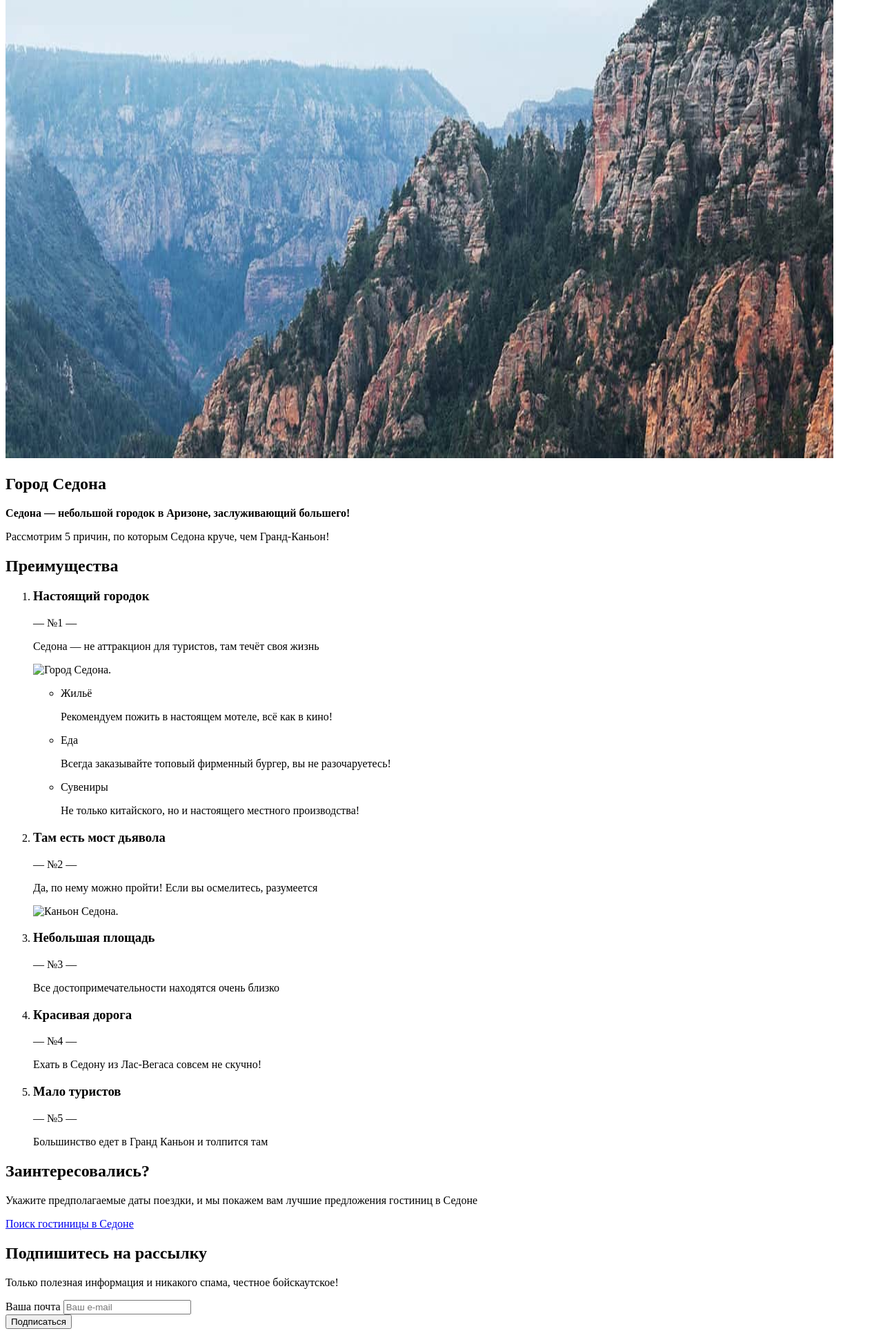
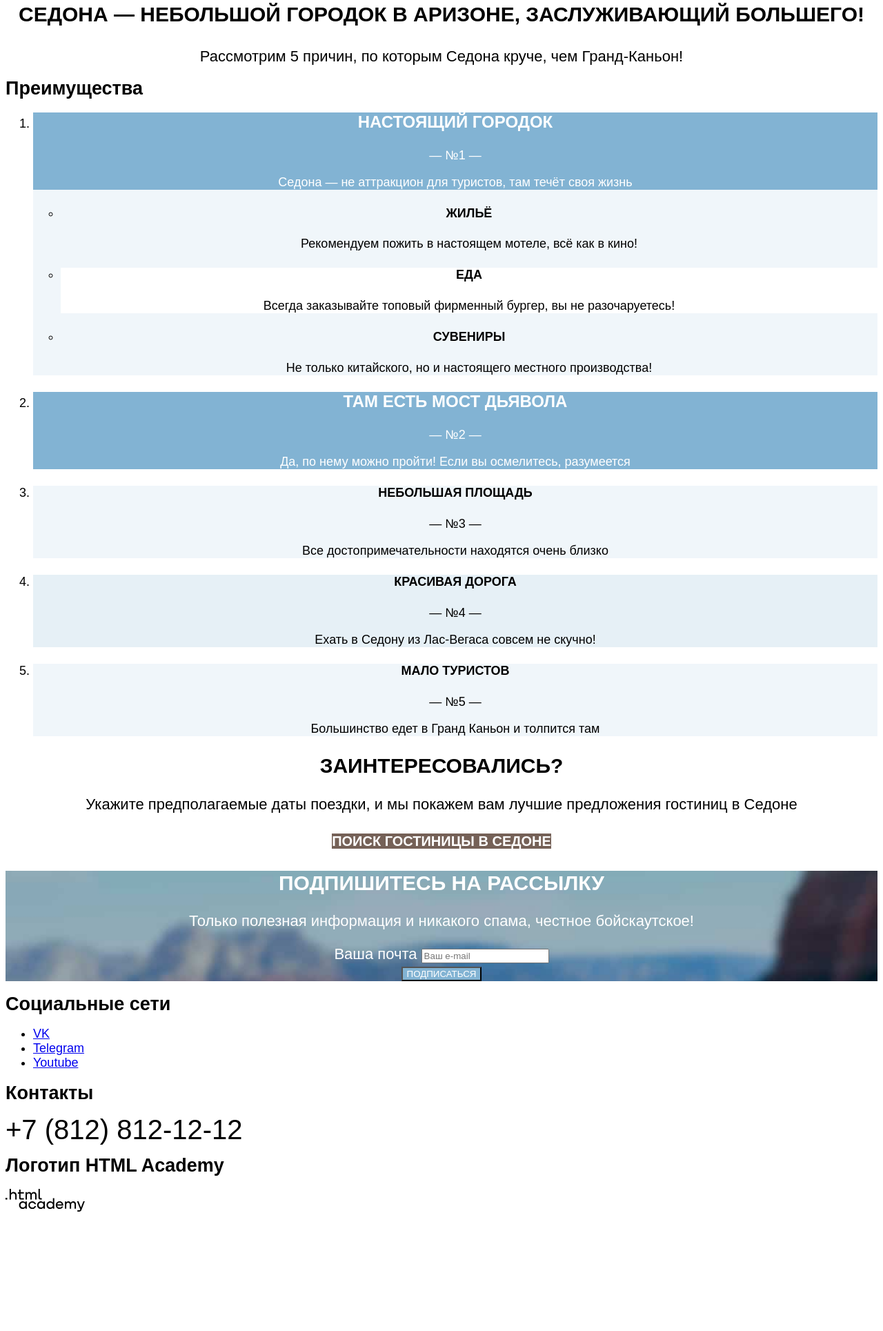
Before and after one commit to htmlacademy-htmlcss/2041827-sedona-34, a plain HTML site: page index.html in a window 1280 px wide. Shown: the part 394-2323 px from the top of the page at 69% size. After the commit the page ends 2163 px from the top, so only its background shows below. Drawn offline with Linux system fonts and the light colour scheme.

Commit message:
Добавляет базовую стилизацию

```diff
--- a/index.html
+++ b/index.html
@@ -4,6 +4,7 @@
 <head>
   <meta charset="utf-8">
   <title>HTML Academy: Седона</title>
+  <link rel="stylesheet" href="styles/styles.css">
 </head>
 
 <body>
@@ -38,7 +39,7 @@
         <li class="navigation-user">
           <a class="button header-button" href="#">
             <span class="visually-hidden">
-              Хочу сюда
+              Хочу сюда!
             </span>
           </a>
         </li>
@@ -50,12 +51,10 @@
     <section class="welcome">
       <h1 class="visually-hidden">Добро пожаловать в город Седона</h1>
       <img class="welcome-image" src="images/welcome-words.svg" width="457" height="351" alt="Welcome to the gorgeous Sedona. Because the Grand Canyon sucks!">
-      <img class="welcome-background" src="images/background/index-background.jpg" width="1200" height="767" alt="Фотография каньона.">
-      <img class="welcome-divider" src="#" alt="">
     </section>
     <section class="small-town">
       <h2 class="visually-hidden">Город Седона</h2>
-      <p><b>Седона — небольшой городок в Аризоне, заслуживающий большего!</b></p>
+      <p class="small-town-description">Седона — небольшой городок в Аризоне, заслуживающий большего!</p>
       <p>Рассмотрим 5 причин, по которым Седона круче, чем Гранд-Каньон!</p>
     </section>
     <section class="advantages">
@@ -63,22 +62,21 @@
       <ol class="advantages-list">
         <li class="advantages-item">
           <div class="advantages-item-text">
-            <h3 class="advantages-item-title"><b>Настоящий городок</b></h3>
+            <h3 class="advantages-item-title">Настоящий городок</h3>
             <span class="advantages-number">— №1 —</span>
             <p>Седона — не аттракцион для туристов, там течёт своя жизнь</p>
           </div>
-          <img class="advantages-item-img" src="#" alt="Город Седона.">
           <ul class="advantages-sublist">
             <li class="advantages-subitem">
-              <p>Жильё</p>
+              <h4>Жильё</h4>
               <p>Рекомендуем пожить в настоящем мотеле, всё как в кино!</p>
             </li>
-            <li class="advantages-subitem">
-              <p>Еда</p>
+            <li class="advantages-subitem advantages-item-food">
+              <h4>Еда</h4>
               <p>Всегда заказывайте топовый фирменный бургер, вы не разочаруетесь!</p>
             </li>
             <li class="advantages-subitem">
-              <p>Сувениры</p>
+              <h4>Сувениры</h4>
               <p>Не только китайского, но и настоящего местного производства!</p>
             </li>
           </ul>
@@ -89,20 +87,19 @@
             <span class="advantages-number">— №2 —</span>
             <p>Да, по нему можно пройти! Если вы осмелитесь, разумеется</p>
           </div>
-          <img class="advantages-item-img" src="#" alt="Каньон Седона.">
         </li>
-        <li class="advantage-item">
-          <h3>Небольшая площадь</h3>
+        <li class="advantages-item">
+          <h4>Небольшая площадь</h4>
           <span class="advantages-number">— №3 —</span>
           <p>Все достопримечательности находятся очень близко</p>
         </li>
-        <li class="advantage-item">
-          <h3>Красивая дорога</h3>
+        <li class="advantages-item advantages-item-road">
+          <h4>Красивая дорога</h4>
           <span class="advantages-number">— №4 —</span>
           <p>Ехать в Седону из Лас-Вегаса совсем не скучно!</p>
         </li>
-        <li class="advantage-item">
-          <h3>Мало туристов</h3>
+        <li class="advantages-item">
+          <h4>Мало туристов</h4>
           <span class="advantages-number">— №5 —</span>
           <p>Большинство едет в Гранд Каньон и толпится там</p>
         </li>
@@ -129,12 +126,12 @@
       <h2 class="visually-hidden">Социальные сети</h2>
       <ul class="footer-social-list">
         <li class="footer-social-item">
-          <a class="button" href="https://vk.com/htmlacademy">
+          <a class="social-button" href="https://vk.com/htmlacademy">
             <span class="visually-hidden">VK</span>
           </a>
         </li>
         <li class="footer-social-item">
-          <a class="button" href="https://t.me/htmlacademy">
+          <a class="social-button" href="https://t.me/htmlacademy">
             <span class="visually-hidden">Telegram</span>
           </a>
         </li>
@@ -153,8 +150,9 @@
     </section>
     <section class="footer-logo">
       <h2 class="visually-hidden">Логотип HTML Academy</h2>
-      <a class="f" href="https://htmlacademy.ru/"></a>
-      <img class="footer-logo-img" src="images/logo-academy.svg" width="115" height="33" alt="Логотип HTML Academy.">
+      <a class="f" href="https://htmlacademy.ru/">
+        <img class="footer-logo-img" src="images/logo-academy.svg" width="115" height="33" alt="Логотип HTML Academy.">
+      </a>
     </section>
   </footer>
 </body>
--- /dev/null
+++ b/styles/styles.css
@@ -0,0 +1,256 @@
+@font-face {
+  font-family: "PT Sans" ;
+  src: url(../fonts/ptsans-400.woff2) format(woff2);
+  font-weight: 400;
+  font-style: normal;
+  font-display: swap;
+}
+
+@font-face {
+  font-family: "PT Sans" ;
+  src: url(../fonts/ptsans-700.woff2) format(woff2);
+  font-weight: 700;
+  font-style: normal;
+  font-display: swap;
+}
+
+body {
+  font-family: "PT-Sans", sans-serif;
+  font-size: 18px;
+  line-height: 21px;
+  font-weight: 400;
+  color: #000000;
+  background-color: #FFFFFF;
+}
+
+.page-header {
+  color: #000000;
+  background-color: #FFFFFF;
+}
+
+.button {
+  font-family: inherit;
+  font-size: 16px;
+  line-height: 20px;
+  font-weight: 700;
+  color: #FFFFFF;
+  background-color: #756157;
+  text-transform: uppercase;
+  text-decoration: none;
+}
+
+.navigation-link {
+  font-weight: 700;
+  text-align: center;
+  color: #000000;
+  background-color: #FFFFFF;
+  text-decoration: none;
+  text-transform: capitalize;
+}
+
+.welcome {
+  color: #000000;
+  background-color: #FFFFFF;
+  background-image: url(../images/background/index-background.jpg);
+  background-size: 100% auto;
+  background-repeat: no-repeat;
+}
+
+.small-town {
+  font-size: 22px;
+  line-height: 26px;
+  text-align: center;
+}
+
+.small-town-description {
+  font-size: 30px;
+  line-height: 36px;
+  font-weight: 700;
+  text-transform: uppercase;
+}
+
+.advantages-list {
+  text-align: center;
+}
+
+.advantages-item {
+  background-color: rgba(131, 179, 211, 0.12);
+}
+
+.advantages-item-food {
+  background-color: #FFFFFF;
+}
+
+.advantages-item-road {
+  background-color: rgba(131, 179, 211, 0.2);
+}
+
+.advantages-item-text {
+  color: #FFFFFF;
+  background-color: #82B3D3;
+}
+
+.advantages-item-title {
+  font-size: 24px;
+  line-height: 28px;
+  font-weight: 700;
+  text-transform: uppercase;
+}
+
+.advantages h4 {
+  text-transform: uppercase;
+}
+
+.interested {
+  font-size: 22px;
+  line-height: 26px;
+  text-align: center;
+  background-color: #FFFFFF;
+}
+
+.interested h2 {
+  font-size: 30px;
+  line-height: 36px;
+  font-weight: 700;
+  text-transform: uppercase;
+}
+
+.interested-button {
+  font-size: 20px;
+  line-height: 36px;
+}
+
+.subscribe {
+  font-size: 22px;
+  line-height: 26px;
+  text-align: center;
+  color: #FFFFFF;
+  background-image: url(../images/background/subscribe-background.jpg);
+  background-size: 100% auto;
+  background-repeat: no-repeat;
+}
+
+.subscribe-title {
+  font-size: 30px;
+  line-height: 36px;
+  font-weight: 700;
+  text-transform: uppercase;
+}
+
+.subscribe-button {
+  color: #FFFFFF;
+  background-color: #82B3D3;
+  text-align: center;
+  text-transform: uppercase;
+}
+
+.page-footer {
+  background-color: #FFFFFF;
+}
+
+.footer-contacts-address-phone {
+  font-style: normal;
+  font-size: 40px;
+  line-height: 40px;
+  color: #000000;
+  text-decoration-line: none;
+  font-weight: 400;
+  text-align: center;
+  text-transform: uppercase;
+}
+
+.hotels-catalog {
+  background-image: url(../images/background/filter-background.jpg);
+  background-size: 100% auto;
+  background-repeat: no-repeat;
+  color: #FFFFFF;
+}
+
+.hotels-catalog h1 {
+  font-size: 60px;
+  line-height: 78px;
+  font-weight: 700;
+}
+.catalog-filter-title {
+  font-size: 20px;
+  line-height: 26px;
+  font-weight: 700;
+}
+
+.breadcrumbs {
+  font-size: 16px;
+  line-height: 21px;
+  color: #FFFFFF;
+}
+
+.button-reset {
+  font-size: 16px;
+  line-height: 20px;
+  font-weight: 400;
+}
+
+.button-apply {
+  background-color: #82B3D3;
+}
+
+.product-card {
+  background-color: #ffffff;
+}
+
+.product-card-link {
+  font-size: 24px;
+  line-height: 28px;
+  font-weight: 700;
+  color: #000000;
+  text-decoration: none;
+}
+
+.product-list span {
+  color: #333333;
+}
+
+.favorites-button {
+  background-color: #82B3D3;
+}
+
+.in-favorites-button {
+  background-color:  #7DB54F;
+}
+
+.rating-result {
+  font-size: 16px;
+  line-height: 20px;
+  font-weight: 400;
+  color: #000000;
+  background-color: #F2F2F2;
+}
+
+.pagination {
+  background-color: #FFFFFF;
+}
+
+.pagination-link, .pagination-next {
+  color: #FFFFFF;
+  background-color: #82B3D3;
+  font-size: 20px;
+  line-height: 36px;
+  font-weight: 700;
+  text-align: center;
+}
+
+.pagination-current {
+  color: #000000;
+  background-color: #F2F2F2;
+}
+
+.hotels-on-page {
+  color: #333333;
+}
+
+.subscribe-catalog {
+  font-size: 22px;
+  line-height: 26px;
+  text-align: center;
+  color: #000000;
+  background-color: #FFFFFF;
+}
```
Also changed, not shown: catalog.html (+20 -16 lines).
